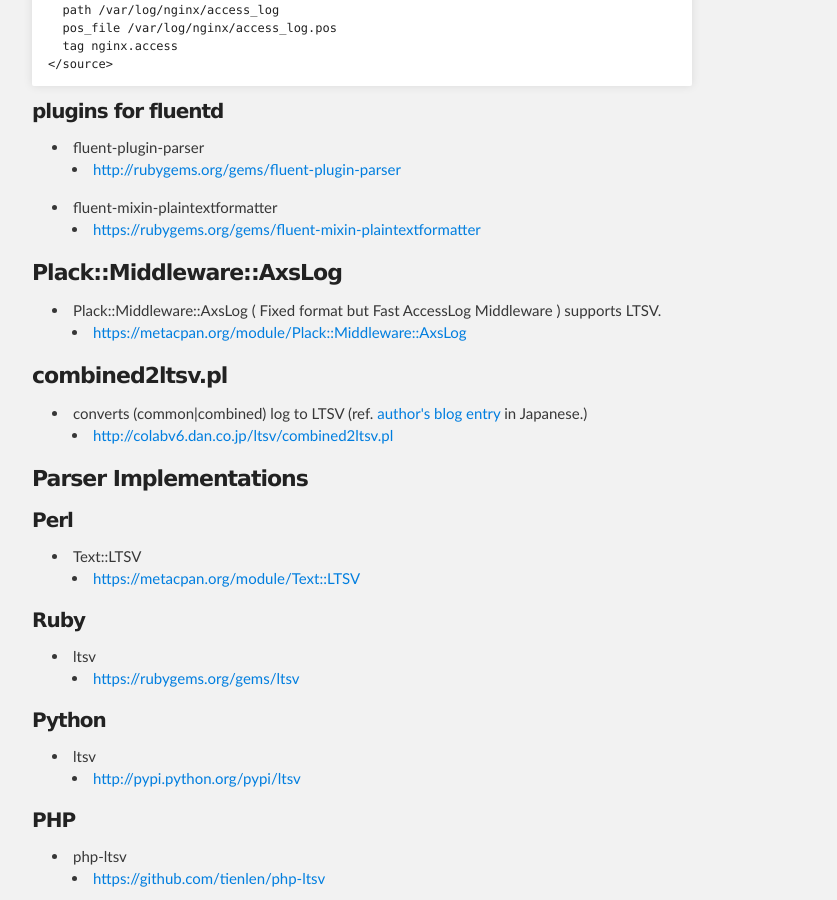
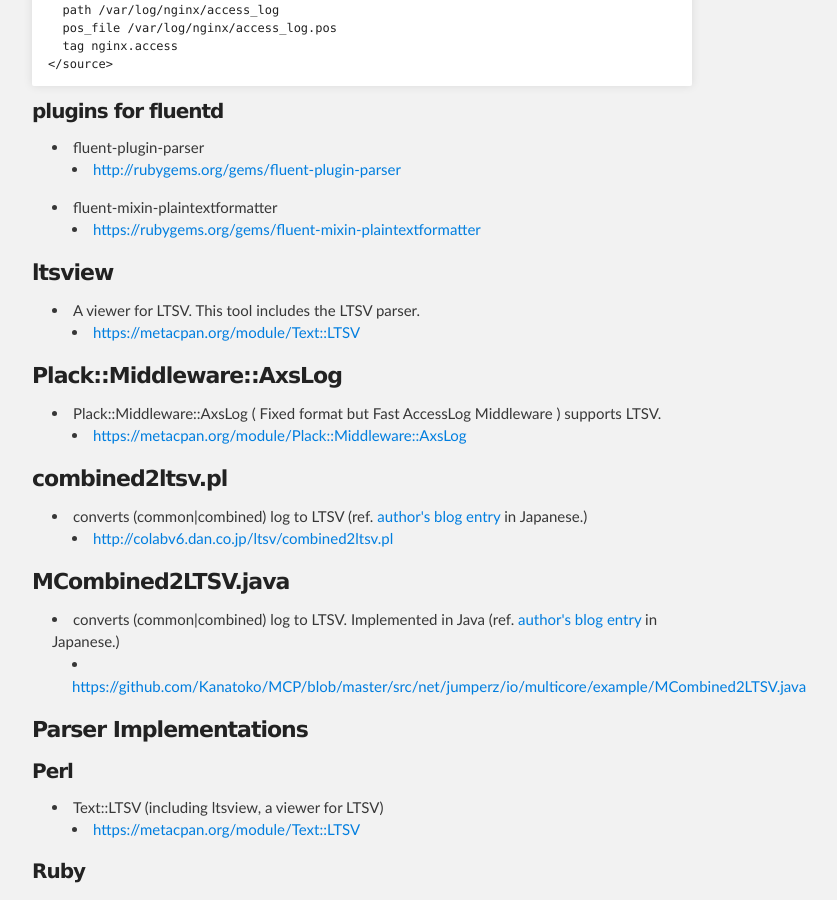
Before and after one commit to stanaka/ltsv, a Jekyll site: the page built from index.html, in a window 1280 px wide and 900 px high, scrolled down 4103 px. Shown: the whole window, without its empty margins (288-1125 px from the left). Built offline with Jekyll 4.4.1, drawn with Linux system fonts in a browser that asks for light colours; comment, search, counter and statistics services are not loaded.

Commit message:
add ltsview and MCombined2LTSV.java

```diff
--- a/index.html
+++ b/index.html
@@ -263,6 +263,15 @@
 </li>
 </ul>
 
+<h3>ltsview</h3>
+<ul>
+<li>A viewer for LTSV. This tool includes the LTSV parser.
+<ul>
+<li><a href="https://metacpan.org/module/Text::LTSV">https://metacpan.org/module/Text::LTSV</a></li>
+</ul>
+</li>
+</ul>
+
 <h3>Plack::Middleware::AxsLog</h3>
 <ul>
 <li>Plack::Middleware::AxsLog ( Fixed format but Fast AccessLog Middleware ) supports LTSV.
@@ -281,12 +290,21 @@
 </li>
 </ul>
 
+<h3>MCombined2LTSV.java</h3>
+<ul>
+<li>converts (common|combined) log to LTSV. Implemented in Java (ref. <a href="http://kanatoko.wordpress.com/2013/02/14/apache_log_to_ltsv_with_java_mcp/">author's blog entry</a> in Japanese.)
+<ul>
+<li><a href="https://github.com/Kanatoko/MCP/blob/master/src/net/jumperz/io/multicore/example/MCombined2LTSV.java">https://github.com/Kanatoko/MCP/blob/master/src/net/jumperz/io/multicore/example/MCombined2LTSV.java</a></li>
+</ul>
+</li>
+</ul>
+
 <h3>Parser Implementations</h3>
 
 <h4>Perl</h4>
 
 <ul>
-<li>Text::LTSV
+<li>Text::LTSV (including ltsview, a viewer for LTSV)
 <ul>
 <li><a href="https://metacpan.org/module/Text::LTSV">https://metacpan.org/module/Text::LTSV</a></li>
 </ul>
```
